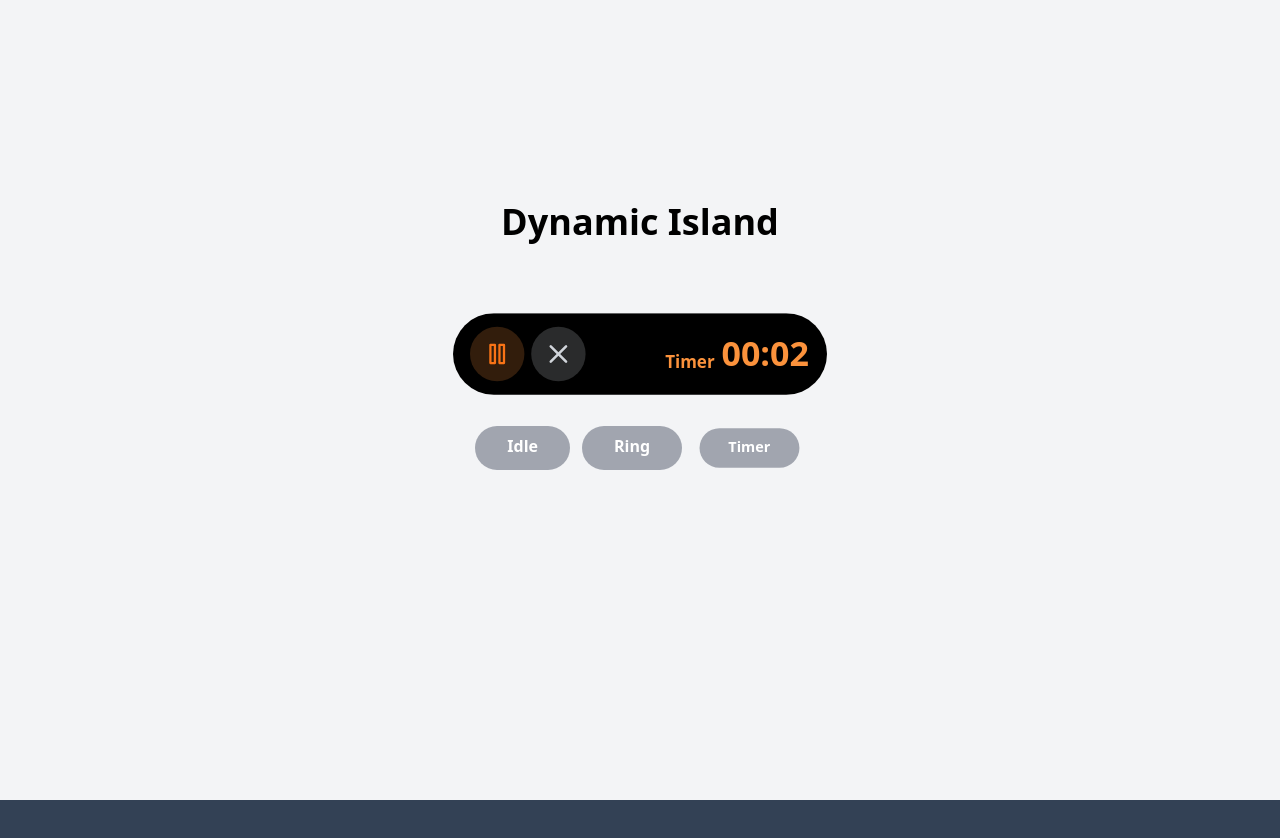
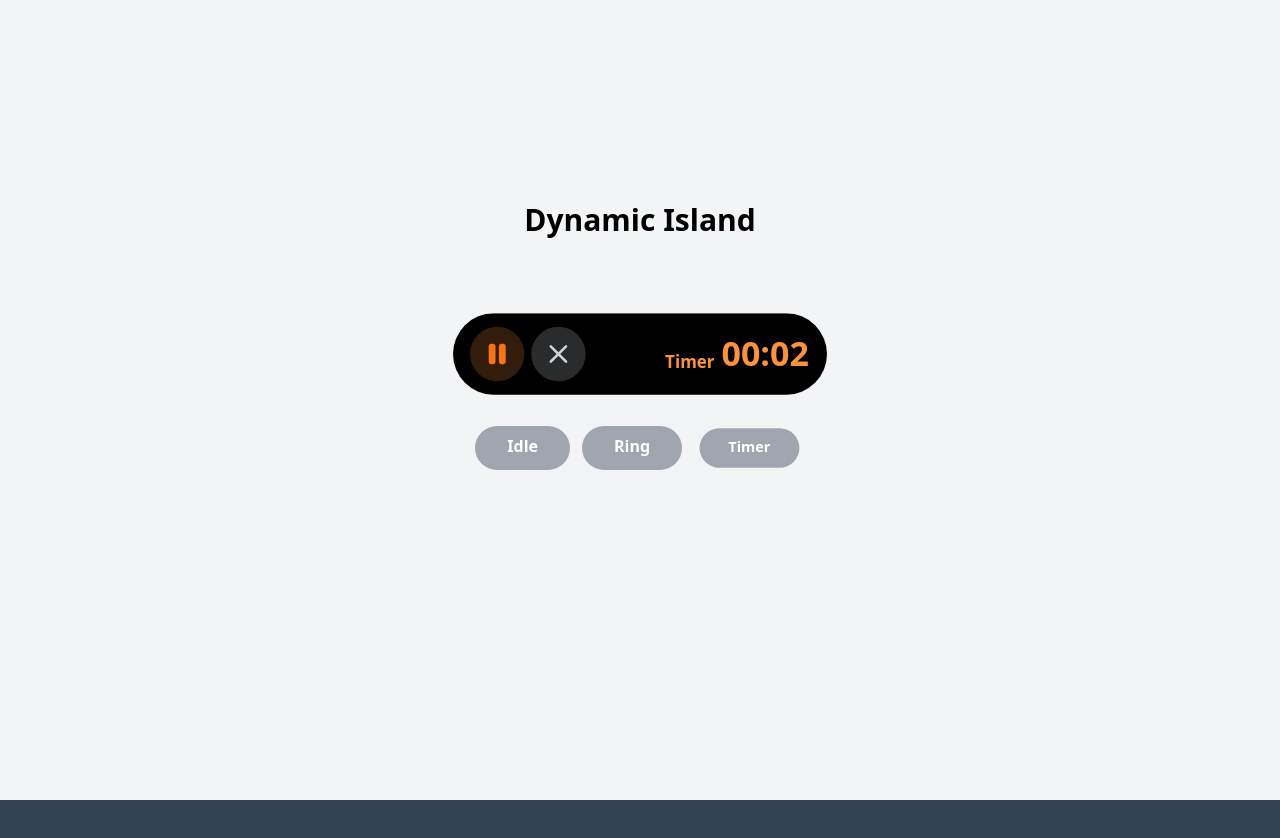
Before and after one commit to Kurniakun17/dynamic-island-clone, a React (Vite) app: page / in a window 1280 px wide. Both pictures are taken after a click on the button "Timer". Shown: the top 838 px of the page. Built offline with nearby package versions, Linux system fonts and the light colour scheme.

Commit message:
fix dynamic island clone title and timer

```diff
--- a/src/App.jsx
+++ b/src/App.jsx
@@ -10,7 +10,7 @@
     <>
       <div className="bg-gray-100 min-h-screen p-12 grid place-items-center">
         <div className="relative w-full">
-          <h1 className="absolute left-1/2 -top-32 -translate-x-1/2  font-bold text-4xl">
+          <h1 className="absolute left-1/2 -top-32 -translate-x-1/2  font-bold text-3xl">
             Dynamic Island
           </h1>
           <Routes>
--- a/src/screen/Framer.jsx
+++ b/src/screen/Framer.jsx
@@ -157,7 +157,7 @@
       }, 700);
 
       animate([
-        ['.base', { width: 220, scale: 1 }, { duration: 0.4, type: 'inertia' }],
+        ['.base', { width: 220, scale: 1 }, { duration: 0.8, type: 'spring' }],
         [
           '.bell',
           {
--- a/src/screen/Timer.jsx
+++ b/src/screen/Timer.jsx
@@ -4,21 +4,18 @@
 
 // eslint-disable-next-line react/prop-types
 const Timer = ({ state, onChangeSet }) => {
-  const [time, setTime] = useState(0);
+  const [time, setTime] = useState(58);
+  const [minutes, setMinutes] = useState(0);
   const [pause, setPause] = useState(false);
 
   useEffect(() => {
     let interval;
-    console.log(state);
     if (!pause && state === 'timer') {
       interval = setInterval(() => {
         setTime((prev) => {
-          const prevTimeString = prev.toString();
-
-          if (prevTimeString[prevTimeString.length - 1] == '9') {
-            if (prev === 59) {
-              return 0;
-            }
+          if (prev === 59) {
+            setMinutes((prev) => prev + 0.5);
+            return 0;
           }
           return prev + 1;
         });
@@ -27,6 +24,7 @@
 
     if (state !== 'timer') {
       setTime(0);
+      setMinutes(0);
     }
     return () => clearInterval(interval);
   }, [pause, state]);
@@ -65,15 +63,29 @@
                 exit={{ opacity: 0 }}
               >
                 {pause ? (
-                  <Play
-                    size={16}
+                  <svg
+                    stroke="currentColor"
+                    fill="currentColor"
+                    viewBox="0 0 384 512"
+                    height="16px"
+                    width="16px"
+                    xmlns="http://www.w3.org/2000/svg"
                     className="play text-orange-500 absolute left-1/2 -translate-x-1/2 top-1/2 -translate-y-1/2"
-                  />
+                  >
+                    <path d="M73 39c-14.8-9.1-33.4-9.4-48.5-.9S0 62.6 0 80V432c0 17.4 9.4 33.4 24.5 41.9s33.7 8.1 48.5-.9L361 297c14.3-8.7 23-24.2 23-41s-8.7-32.2-23-41L73 39z"></path>
+                  </svg>
                 ) : (
-                  <Pause
-                    size={16}
-                    className="pause text-orange-500 absolute left-1/2 -translate-x-1/2 top-1/2 -translate-y-1/2"
-                  />
+                  <svg
+                    stroke="currentColor"
+                    fill="currentColor"
+                    className="play text-orange-500 absolute left-1/2 -translate-x-1/2 top-1/2 -translate-y-1/2"
+                    viewBox="0 0 320 512"
+                    height="16px"
+                    width="16px"
+                    xmlns="http://www.w3.org/2000/svg"
+                  >
+                    <path d="M48 64C21.5 64 0 85.5 0 112V400c0 26.5 21.5 48 48 48H80c26.5 0 48-21.5 48-48V112c0-26.5-21.5-48-48-48H48zm192 0c-26.5 0-48 21.5-48 48V400c0 26.5 21.5 48 48 48h32c26.5 0 48-21.5 48-48V112c0-26.5-21.5-48-48-48H240z"></path>
+                  </svg>
                 )}
               </motion.div>
             </button>
@@ -102,7 +114,17 @@
               Timer
             </p>
             <div className="flex">
-              <p className="text-orange-400">00:</p>
+              <p className="text-orange-400">0</p>
+              <motion.p
+                key={`minutes ${minutes}`}
+                initial={{ y: 10, opacity: 0 }}
+                animate={{ y: 0, opacity: 1 }}
+                exit={{ y: -10, opacity: 0 }}
+                className="text-orange-400"
+              >
+                {minutes}
+              </motion.p>
+              <p className="text-orange-400">:</p>
               <motion.p
                 key={`tens ${tens}`}
                 initial={{ y: 10, opacity: 0 }}
```
Also changed, not shown: src/assets/play.svg (added).
